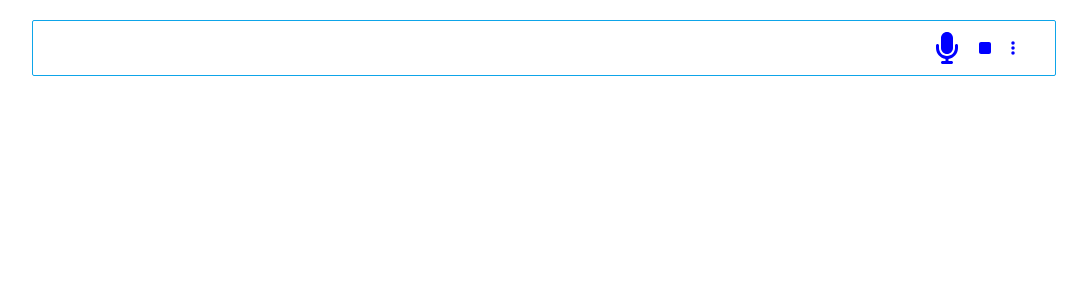
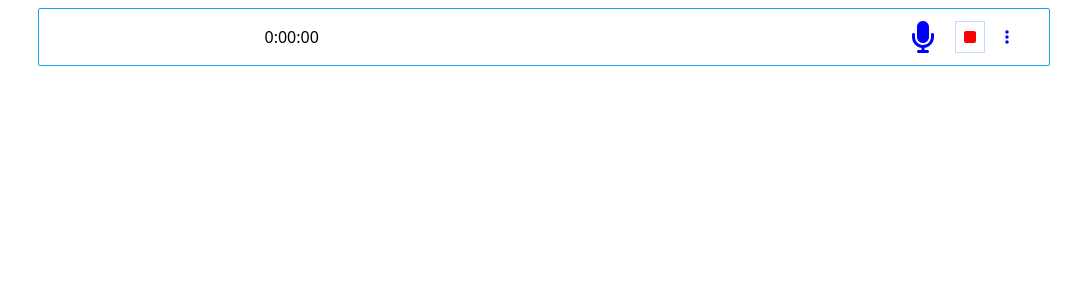
Before and after one commit to jackfros-glitch/Textlo, a React (Vite) app: page / in a window 1280 px wide. Shown: the top 300 px of the page, without its empty margins (96-1183 px from the left). Built offline with nearby package versions, Linux system fonts and the light colour scheme.

Commit message:
feat: stop watch component

```diff
--- /dev/null
+++ b/src/components/StopWatch.tsx
@@ -0,0 +1,47 @@
+import React, { useState, useEffect } from "react";
+
+const StopWatch = () => {
+  // state to store time
+  const [time, setTime] = useState(0);
+
+  // state to check stopwatch running or not
+  const [isRunning, setIsRunning] = useState(false);
+
+  useEffect(() => {
+    let intervalId: number;
+    if (isRunning) {
+      // setting time from 0 to 1 every 10 milisecond using javascript setInterval method
+      intervalId = setInterval(() => setTime(time + 1), 10);
+    }
+    return () => clearInterval(intervalId);
+  }, [isRunning, time]);
+
+  // Hours calculation
+  const hours = Math.floor(time / 360000);
+
+  // Minutes calculation
+  const minutes = Math.floor((time % 360000) / 6000);
+
+  // Seconds calculation
+  const seconds = Math.floor((time % 6000) / 100);
+
+  // Method to start and stop timer
+  const startAndPause = () => {
+    setIsRunning(!isRunning);
+  };
+
+  // Method to reset timer back to 0
+  const reset = () => {
+    setTime(0);
+  };
+  return (
+    <div className="stopwatch-container">
+      <p className="stopwatch-time">
+        {hours}:{minutes.toString().padStart(2, "0")}:
+        {seconds.toString().padStart(2, "0")}
+      </p>
+    </div>
+  );
+};
+
+export default StopWatch;
--- a/src/index.css
+++ b/src/index.css
@@ -3,6 +3,32 @@
 @tailwind utilities;
 
 
+*{
+    box-sizing: border-box;
+}
+*::after{
+    box-sizing: border-box;
+}
+*::before{
+    box-sizing: border-box;
+}
+body{
+    margin: 8px;
+}
 .microphone-container{
-    @apply w-[80%] m-auto mt-[20px] rounded-sm border border-sky-500 pl-5 h-14 flex  justify-end pr-8;
+    @apply  rounded-sm   h-14 flex  justify-end pr-8 items-center;
 }
+.stopwatch-container{
+    @apply justify-self-center;
+}
+
+.container{
+    @apply grid grid-cols-2 w-[80%] rounded-sm border border-sky-500 m-auto items-center;
+}
+@media screen and (max-width:390px) {
+    .stopwatch-container{
+
+    }
+    .microphone-container{
+    }
+}
--- a/src/pages/Home.tsx
+++ b/src/pages/Home.tsx
@@ -3,11 +3,14 @@ import { FontAwesomeIcon } from "@fortawesome/react-fontawesome";
 import { faMicrophone } from "@fortawesome/free-solid-svg-icons";
 import { faStop } from "@fortawesome/free-solid-svg-icons/faStop";
 import { faEllipsisVertical } from "@fortawesome/free-solid-svg-icons/faEllipsisVertical";
+import StopWatch from "../components/StopWatch";
 
 const Home = () => {
   return (
     <>
       <div>
+        <div className="container">
+          <StopWatch />
           <div className="microphone-container">
             <button className="mx-2 mr-3">
               <FontAwesomeIcon
@@ -16,8 +19,8 @@ const Home = () => {
                 style={{ color: "blue" }}
               />
             </button>
-          <button className="mx-2  mr-3">
-            <FontAwesomeIcon icon={faStop} style={{ color: "blue" }} />
+            <button className="mx-2 border border-blue-200 p-2 py-0 flex h-8 mr-3 items-center">
+              <FontAwesomeIcon icon={faStop} style={{ color: "red" }} />
             </button>
             <button className="mx-2">
               <FontAwesomeIcon
@@ -27,6 +30,7 @@ const Home = () => {
             </button>
           </div>
         </div>
+      </div>
     </>
   );
 };
```
Lines whose indentation alone changed are shown as unchanged.
